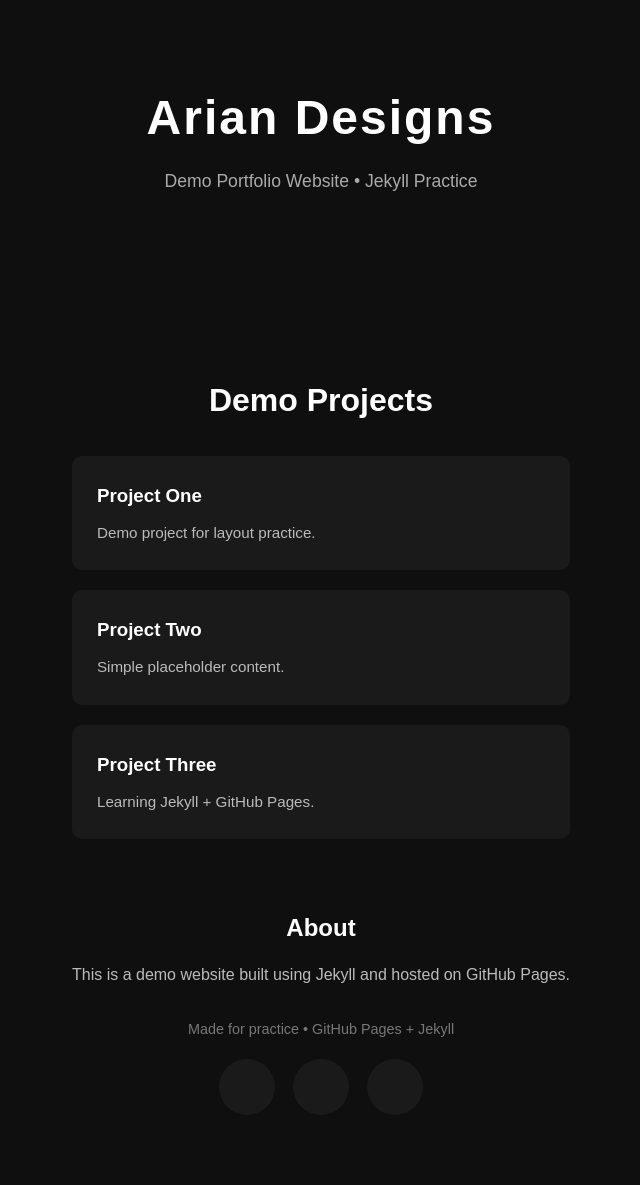
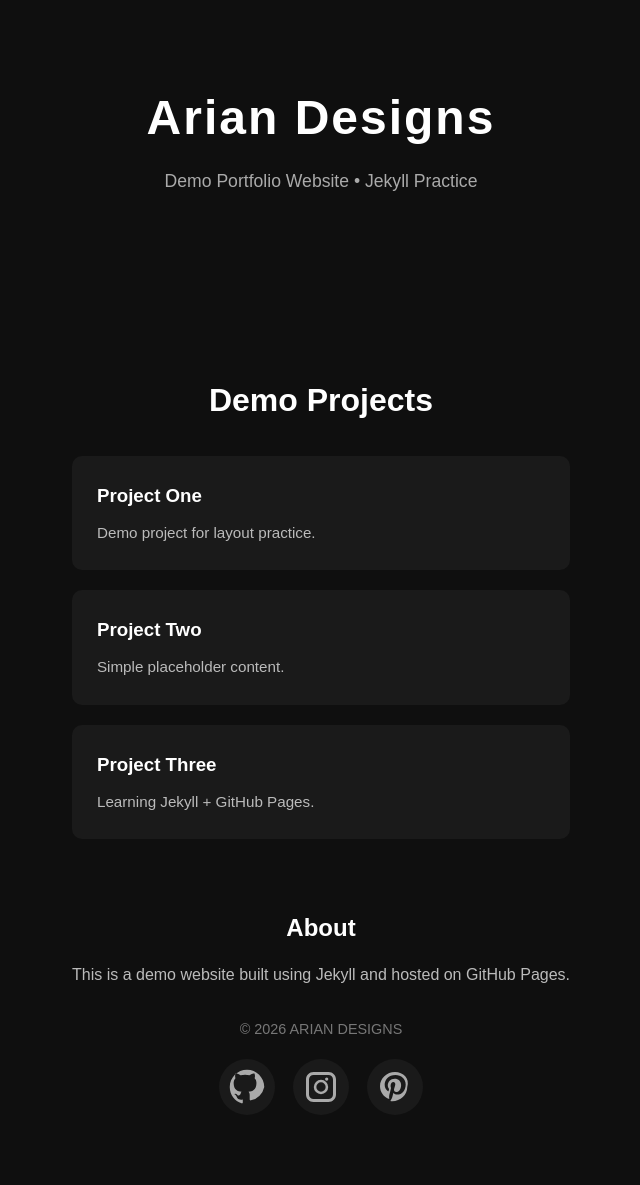
Before and after one commit to ariantechzone-stack/ariantechzone-stack.github.io, a Jekyll site: the page built from index.md, in a window 1280 px wide. Shown: the whole page, without its empty margins (319-959 px from the left). Built offline with Jekyll 4.4.1, drawn with Linux system fonts in a browser that asks for light colours.

Commit message:
Update index.md

```diff
--- a/index.md
+++ b/index.md
@@ -36,33 +36,31 @@ title: Home
 </section>
 
 <footer>
-  <p>Made for practice • GitHub Pages + Jekyll</p>
+  <p>© 2026 ARIAN DESIGNS</p>
 
   <div class="social-links">
     <!-- GitHub -->
-    <a href="https://github.com/ariantechzone-stack" target="_blank" aria-label="GitHub">
+    <a href="https://github.com/ariantechzone-stack" aria-label="GitHub" target="_blank">
       <svg viewBox="0 0 24 24" class="icon">
-<!-- github path -->
-</svg>
-
+        <path d="M12 .5C5.7.5.5 5.7.5 12c0 5.1 3.3 9.4 7.9 10.9.6.1.8-.2.8-.5v-2c-3.2.7-3.9-1.5-3.9-1.5-.5-1.3-1.2-1.7-1.2-1.7-1-.7.1-.7.1-.7 1.1.1 1.7 1.2 1.7 1.2 1 .1 1.5-.7 1.8-1.1.1-.7.4-1.1.7-1.4-2.6-.3-5.3-1.3-5.3-5.9 0-1.3.5-2.4 1.2-3.2-.1-.3-.5-1.5.1-3.1 0 0 1-.3 3.3 1.2a11.3 11.3 0 016 0c2.3-1.5 3.3-1.2 3.3-1.2.6 1.6.2 2.8.1 3.1.8.8 1.2 1.9 1.2 3.2 0 4.6-2.7 5.6-5.3 5.9.4.4.8 1 .8 2.1v3.1c0 .3.2.6.8.5A11.5 11.5 0 0023.5 12C23.5 5.7 18.3.5 12 .5z"/>
+      </svg>
     </a>
 
     <!-- Instagram -->
-    <a href="https://instagram.com/_arian.designs_" target="_blank" aria-label="Instagram">
+    <a href="https://instagram.com/_arian.designs_" aria-label="Instagram" target="_blank">
       <svg viewBox="0 0 24 24" class="icon">
-  <!-- instagram path -->
-</svg>
-
+        <path d="M7 2C4.24 2 2 4.24 2 7v10c0 2.76 2.24 5 5 5h10c2.76 0 5-2.24 5-5V7c0-2.76-2.24-5-5-5H7zm10 2a3 3 0 0 1 3 3v10a3 3 0 0 1-3 3H7a3 3 0 0 1-3-3V7a3 3 0 0 1 3-3h10zm-5 3.2A4.8 4.8 0 1 0 16.8 12 4.81 4.81 0 0 0 12 7.2zm0 7.9A3.1 3.1 0 1 1 15.1 12 3.1 3.1 0 0 1 12 15.1zm4.9-8.4a1.1 1.1 0 1 1-1.1-1.1 1.1 1.1 0 0 1 1.1 1.1z"/>
+      </svg>
     </a>
 
     <!-- Pinterest -->
-    <a href="https://pinterest.com/ariantech" target="_blank" aria-label="Pinterest">
-     <svg viewBox="0 0 24 24" class="icon">
- <!-- pinterest path -->
-</svg>
-
+    <a href="https://pinterest.com/ariantech" aria-label="Pinterest" target="_blank">
+      <svg viewBox="0 0 24 24" class="icon">
+        <path d="M12 2C6.48 2 2 6.25 2 11.49c0 3.83 2.4 7.22 6.18 8.5-.09-.72-.17-1.83.03-2.62.18-.75 1.17-4.77 1.17-4.77s-.3-.6-.3-1.49c0-1.4.82-2.44 1.83-2.44.86 0 1.28.65 1.28 1.43 0 .87-.55 2.17-.84 3.38-.24 1.01.51 1.83 1.51 1.83 1.82 0 3.22-1.92 3.22-4.69 0-2.45-1.76-4.16-4.27-4.16-2.91 0-4.62 2.18-4.62 4.44 0 .88.34 1.83.76 2.34.08.1.09.19.07.29-.08.32-.26 1.01-.29 1.15-.05.18-.16.22-.37.13-1.38-.64-2.24-2.64-2.24-4.25 0-3.46 2.51-6.64 7.24-6.64 3.8 0 6.76 2.71 6.76 6.34 0 3.78-2.38 6.82-5.68 6.82-1.11 0-2.15-.58-2.51-1.26l-.68 2.6c-.25.96-.93 2.16-1.39 2.89.42.13.86.2 1.32.2 5.52 0 10-4.25 10-9.49C22 6.25 17.52 2 12 2z"/>
+      </svg>
     </a>
   </div>
 </footer>
 
+
 </div>
```
